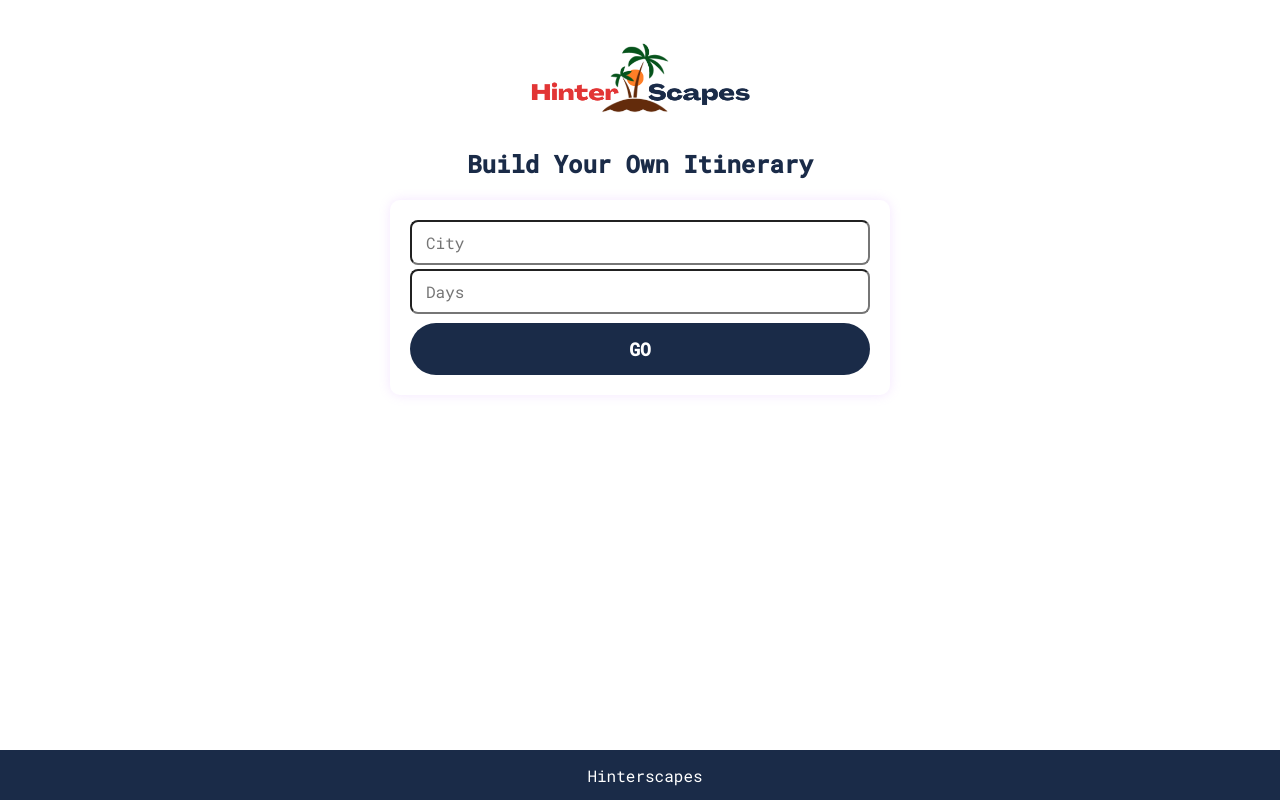
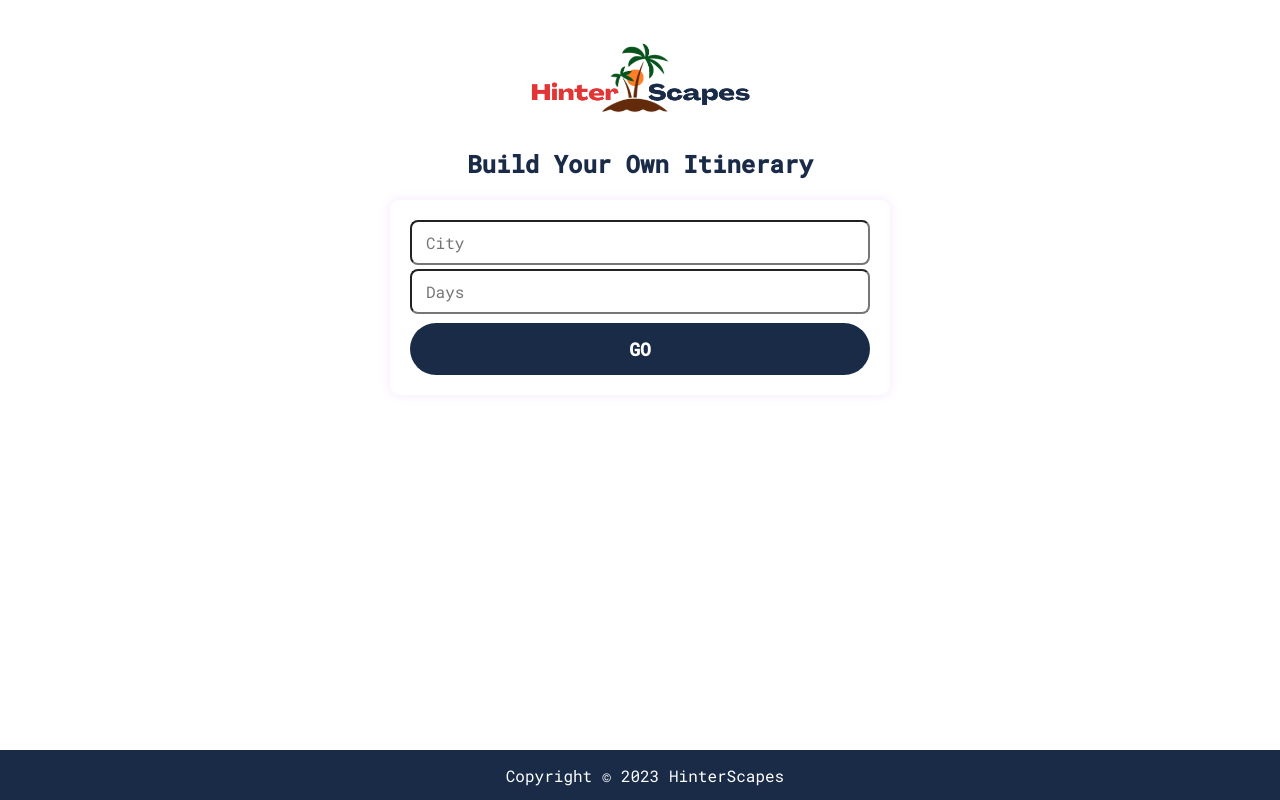
Before and after one commit to shreeparab1890/gpt-build-itinerary, a Next.js app: page / in a window 1280 px wide. Built offline with nearby package versions, Linux system fonts and the light colour scheme.

Commit message:
Update layout.tsx

```diff
--- a/app/layout.tsx
+++ b/app/layout.tsx
@@ -20,7 +20,7 @@ export default function RootLayout({
           <AnalyticsWrapper />
         </div>
         <footer className="footer" style={{ backgroundColor: "#1A2B48" }}>
-          <p style={{ color: "white" }}>Hinterscapes</p>
+          <p style={{ color: "white" }}>Copyright © 2023 HinterScapes</p>
         </footer>
       </body>
     </html>
```
